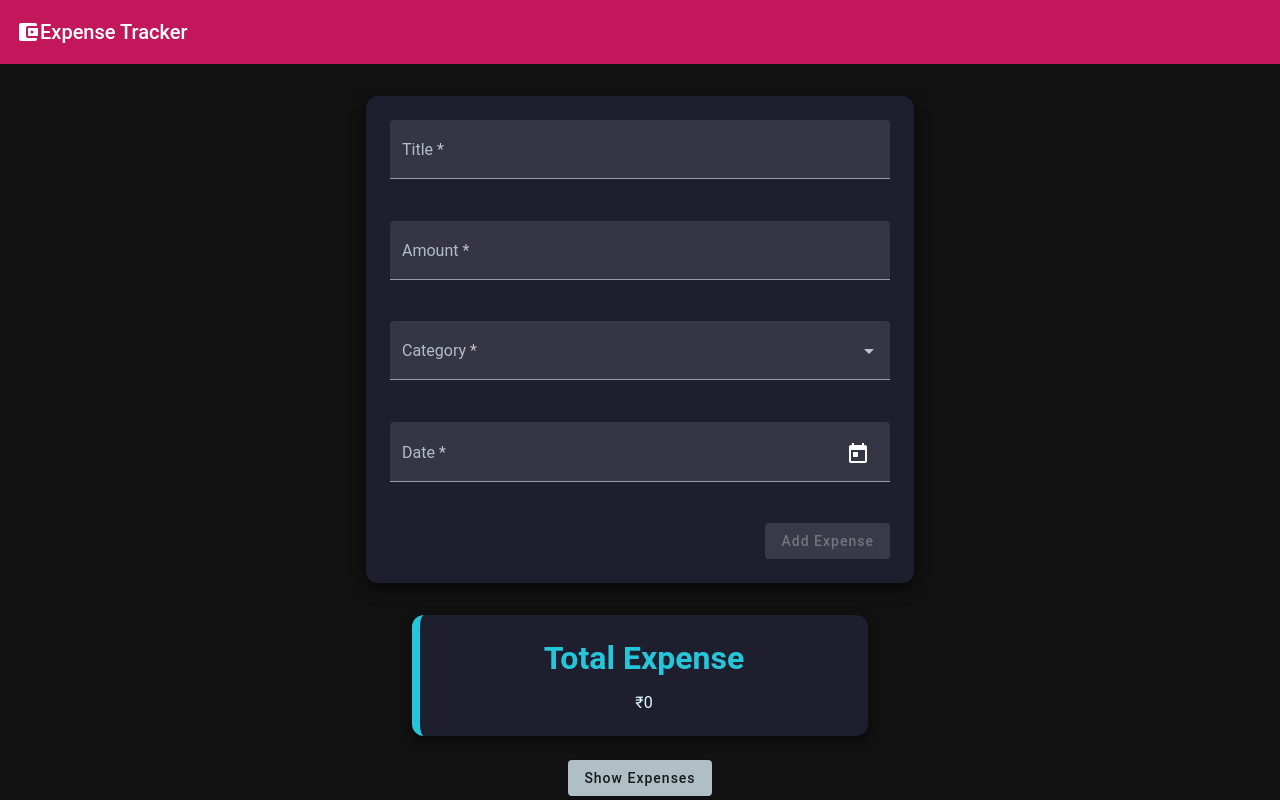
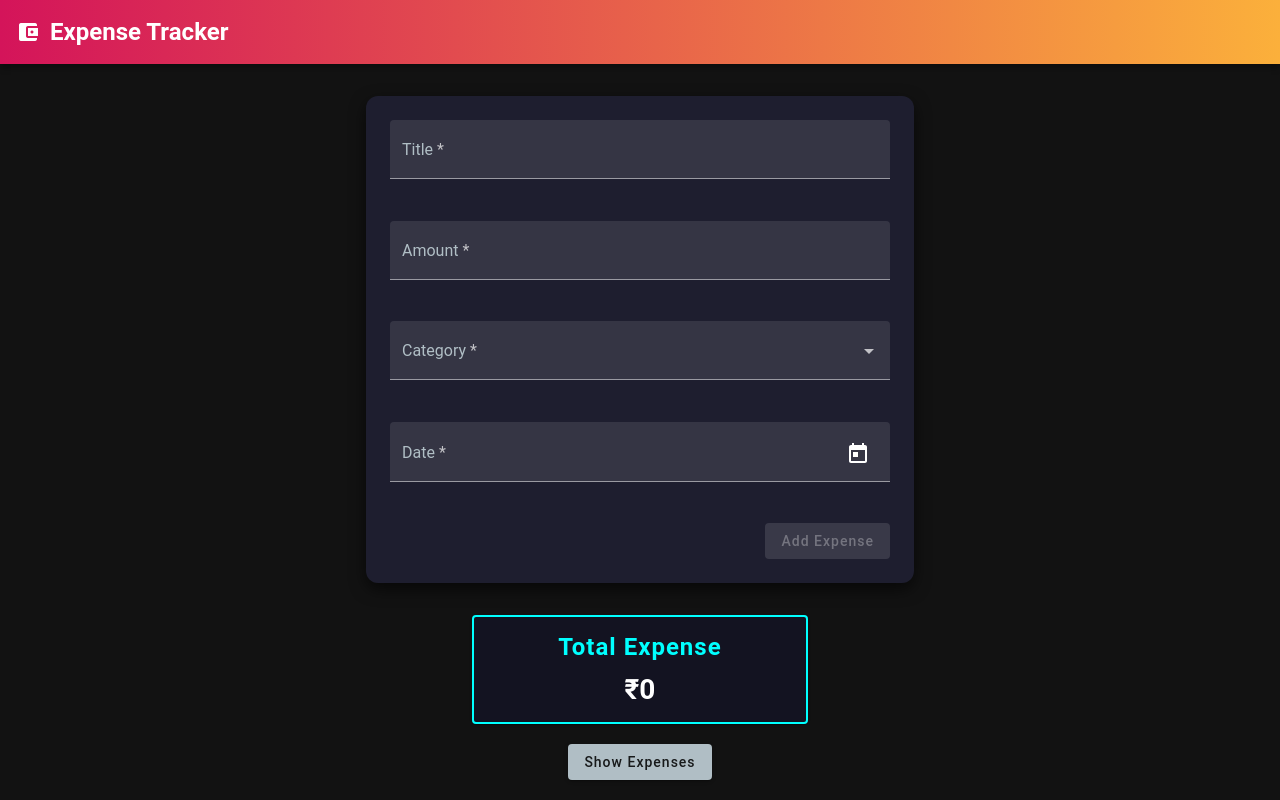
Before and after one commit to a4aditya10/expense-tracker, an Angular app: page / in a window 1280 px wide. Built offline with nearby package versions, Linux system fonts and the light colour scheme.

Commit message:
CSS adjustments

```diff
--- a/src/app/app.component.css
+++ b/src/app/app.component.css
@@ -17,15 +17,15 @@
   min-height: 100vh;
   overflow-y: auto;
 }
-.app-toolbar {
-  background-color: #c2185b; /* Deep Pink */
+/* .app-toolbar {
+  background-color: #c2185b;
   display: flex;
   align-items: center;
   padding: 0 16px;
   box-shadow: 0 2px 5px rgba(0, 0, 0, 0.3);
-}
+} */
 
-.app-icon {
+/* .app-icon {
   margin-right: 12px;
   color: #ffffff;
 }
@@ -35,4 +35,35 @@
   font-weight: 600;
   color: #ffffff;
   letter-spacing: 1px;
+} */
+::ng-deep .app-toolbar {
+  background: linear-gradient(to right, #d4145a, #fbb03b);
+  color: white;
+  padding: 0 20px;
+  height: 64px;
+  box-shadow: 0 4px 6px rgba(0, 0, 0, 0.3);
+  font-family: 'Segoe UI', sans-serif;
 }
+
+::ng-deep .app-icon {
+  margin-right: 10px;
+  font-size: 28px;
+  color: #fff;
+}
+
+::ng-deep .app-title {
+  font-size: 24px;
+  font-weight: 600;
+  letter-spacing: 1px;
+}
+
+
+/* Optional: bounce animation for fun effect */
+@keyframes bounce {
+  from {
+    transform: translateY(0px);
+  }
+  to {
+    transform: translateY(-3px);
+  }
+}
--- a/src/app/app.component.html
+++ b/src/app/app.component.html
@@ -1,7 +1,7 @@
-<mat-toolbar color="primary" class="app-toolbar">
-  <mat-icon class="app-icon">account_balance_wallet</mat-icon>
-  <span class="app-title">Expense Tracker</span>
+
+<mat-toolbar style="background: linear-gradient(to right, #d4145a, #fbb03b); color: white; box-shadow: 0 4px 6px rgba(0,0,0,0.3);">
+  <mat-icon style="margin-right:10px;">account_balance_wallet</mat-icon>
+  <span style="font-size:24px; font-weight:600;">Expense Tracker</span>
 </mat-toolbar>
 
-
 <router-outlet></router-outlet>
--- a/src/app/expenses/expense-total/expense-total.component.css
+++ b/src/app/expenses/expense-total/expense-total.component.css
@@ -1,16 +1,29 @@
-.total-card {
+::ng-deep .total-card {
+  background: rgba(20, 20, 40, 0.7);
+  border: 2px solid #00ffff;
+  border-radius: 16px;
+  padding: 24px;
+  color: #00ffff;
   text-align: center;
-  margin: 24px auto;
-  max-width: 400px;
-  background-color: #1e1e2f;
-  border-left: 8px solid #26c6da;
-  padding: 24px;
-  border-radius: 12px;
-  color: #e0f7fa;
-  box-shadow: 0 5px 12px rgba(0, 0, 0, 0.5);
+  box-shadow: 0 4px 20px rgba(0, 255, 255, 0.2);
+  transition: transform 0.3s ease, box-shadow 0.3s ease;
+  backdrop-filter: blur(10px);
+  max-width: 300px;
+  margin: 20px auto;
 }
 
-h1 {
-  color: #26c6da;
-  margin-bottom: 8px;
+
+::ng-deep .total-card h1 {
+  margin: 0;
+  font-size: 24px;
+  font-weight: bold;
+  letter-spacing: 1px;
+  color: #00ffff;
 }
+
+::ng-deep .total-card p {
+  font-size: 28px;
+  font-weight: 700;
+  margin-top: 12px;
+  color: #ffffff;
+}
```
